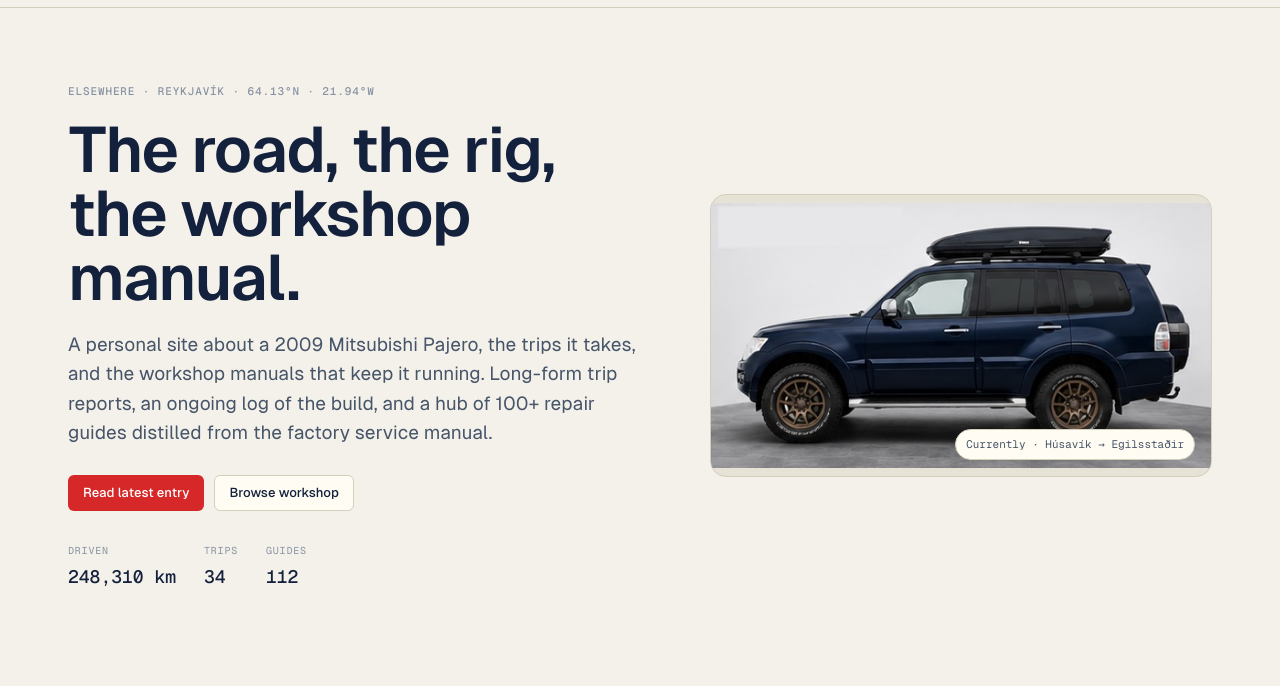
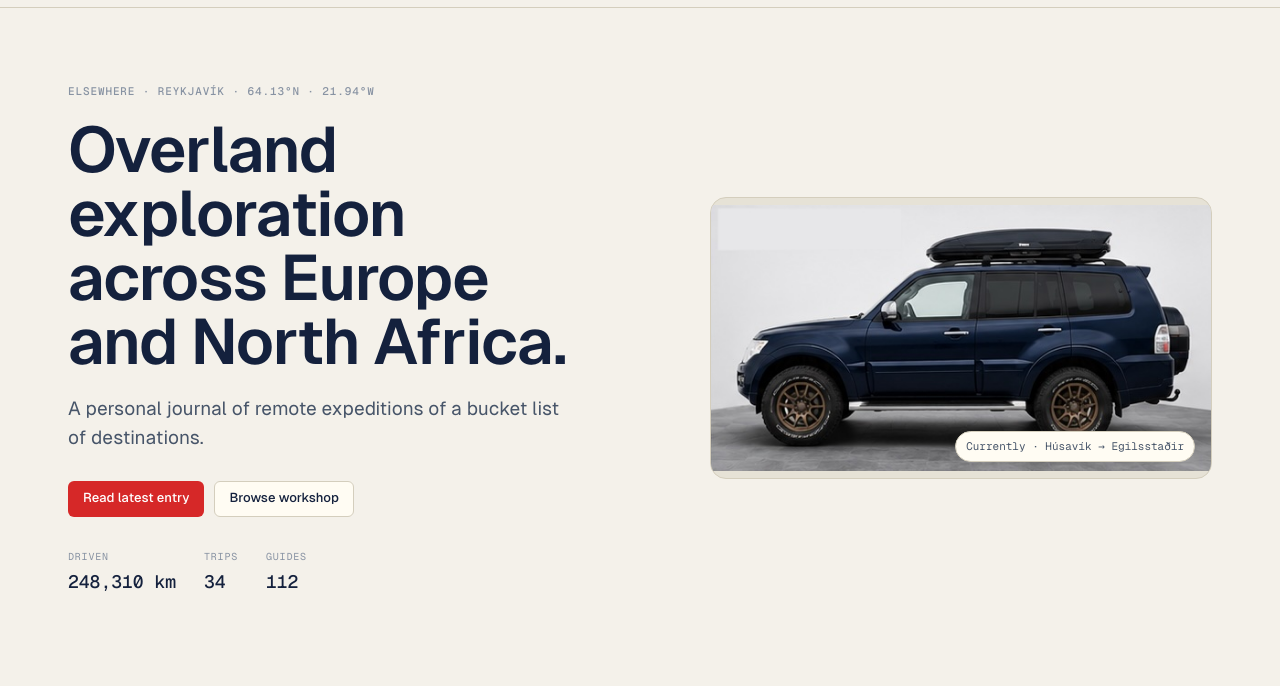
Before and after one commit to 66north/elsewhere, an Astro site: page / in a window 1280 px wide. Shown: the part 49-735 px from the top of the page. Built offline with nearby package versions, Linux system fonts and the light colour scheme; Astro itself is replaced by a stand-in of ours.

Commit message:
Update homepage text to focus on overland exploration and bucket list

```diff
--- a/src/pages/index.astro
+++ b/src/pages/index.astro
@@ -47,12 +47,9 @@ const websiteSchema = {
     <div class="hero-grid">
       <div class="hero-copy">
         <span class="eyebrow">Elsewhere · Reykjavík · 64.13°N · 21.94°W</span>
-        <h1 class="hero-title">The road, the rig,<br />the workshop manual.</h1>
+        <h1 class="hero-title">Overland exploration across Europe and North Africa.</h1>
         <p class="hero-lede">
-          A personal site about a 2009 Mitsubishi Pajero, the trips it takes, and the
-          workshop manuals that keep it running. Long-form trip reports, an ongoing log of
-          the build, and a hub of 100+ repair guides distilled from the factory service
-          manual.
+          A personal journal of remote expeditions of a bucket list of destinations.
         </p>
         <div class="hero-actions">
           <a class="btn btn-primary" href={path('/journal')}>Read latest entry</a>
```
